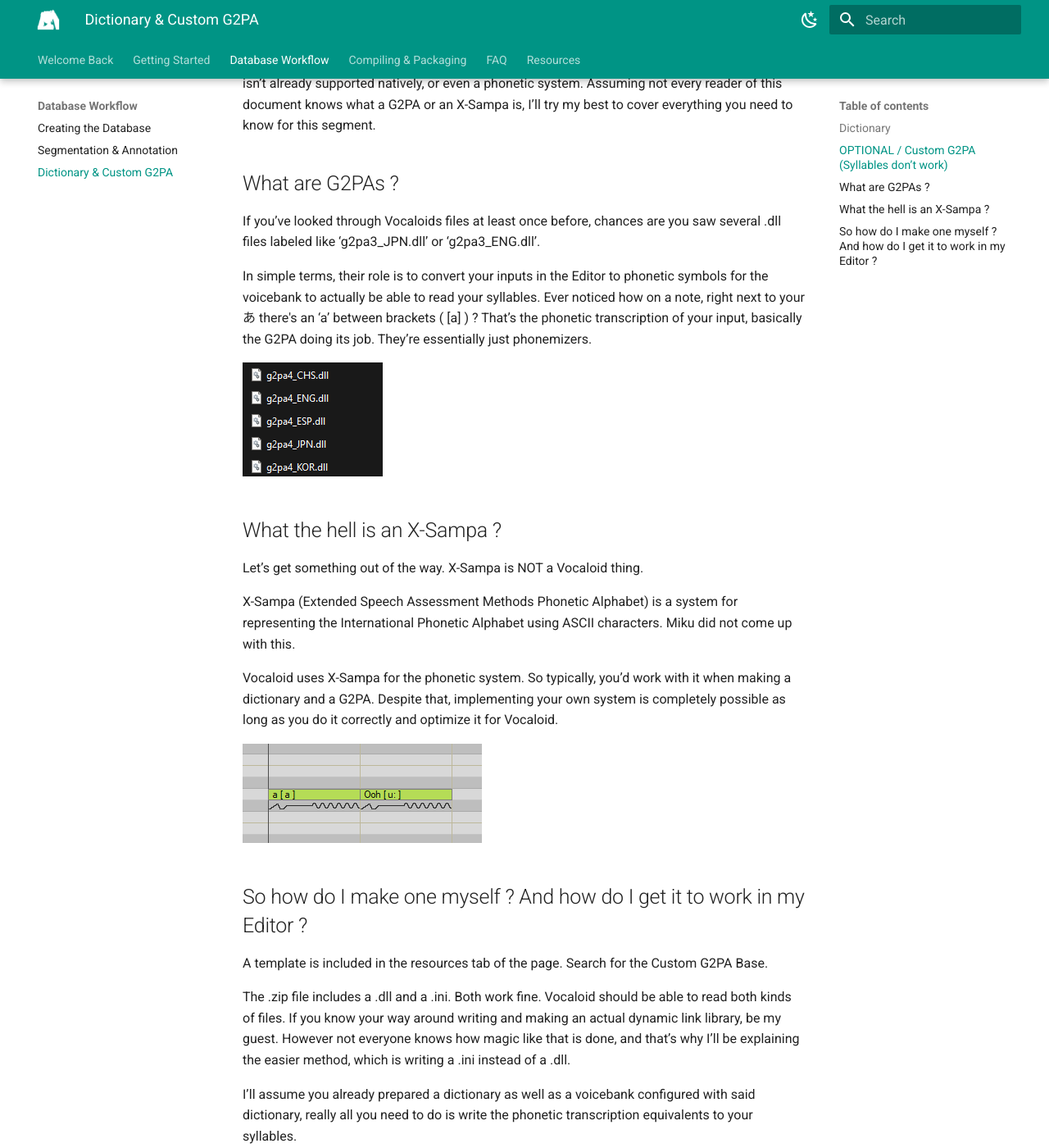
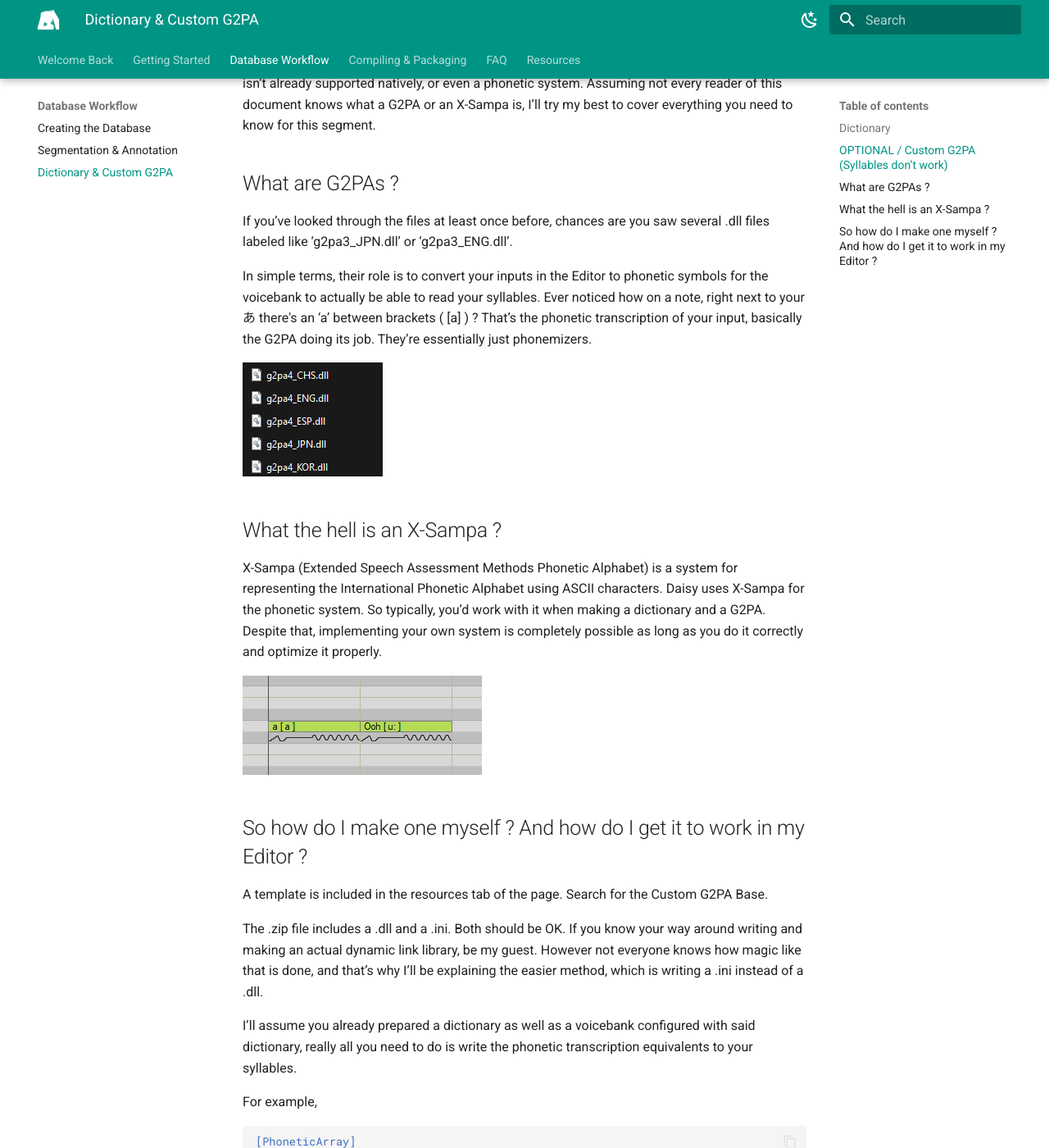
Before and after one commit to aimedb/daisy-db-documentation, an MkDocs documentation site: the page built from daisy db documentation/docs/workflow/dictionary-g2pa.md, in a window 1280 px wide and 1400 px high, scrolled down 1426 px. Shown: the whole window at 82% size. Built offline with MkDocs 1.6.1 and Material for MkDocs 9.7.7, drawn with Linux system fonts in a browser that asks for light colours; some of the changed text lies outside the part shown.

Commit message:
Update dictionary-g2pa.md

```diff
--- a/daisy db documentation/docs/workflow/dictionary-g2pa.md
+++ b/daisy db documentation/docs/workflow/dictionary-g2pa.md
@@ -23,7 +23,7 @@ try my best to cover everything you need to know for this segment.
 
 ## What are G2PAs ?
 
-If you’ve looked through Vocaloids files at least once before, chances are you saw
+If you’ve looked through the files at least once before, chances are you saw
 several .dll files labeled like ‘g2pa3_JPN.dll’ or ‘g2pa3_ENG.dll’.
 
 In simple terms, their role is to convert your inputs in the Editor to phonetic symbols for
@@ -36,15 +36,11 @@ phonemizers.
 
 ## What the hell is an X-Sampa ?
 
-Let’s get something out of the way. X-Sampa is NOT a Vocaloid thing.
-
 X-Sampa (Extended Speech Assessment Methods Phonetic Alphabet) is a system for
-representing the International Phonetic Alphabet using ASCII characters. Miku did not
-come up with this.
-
-Vocaloid uses X-Sampa for the phonetic system. So typically, you’d work with it when
+representing the International Phonetic Alphabet using ASCII characters.
+Daisy uses X-Sampa for the phonetic system. So typically, you’d work with it when
 making a dictionary and a G2PA. Despite that, implementing your own system is
-completely possible as long as you do it correctly and optimize it for Vocaloid.
+completely possible as long as you do it correctly and optimize it properly.
 
 ![](../assets/original/page-23-img-40.png)
 
@@ -53,8 +49,8 @@ completely possible as long as you do it correctly and optimize it for Vocaloid.
 A template is included in the resources tab of the page. Search for the
 Custom G2PA Base.
 
-The .zip file includes a .dll and a .ini. Both work fine. Vocaloid should be able to read
-both kinds of files. If you know your way around writing and making an actual dynamic
+The .zip file includes a .dll and a .ini. Both should be OK.
+If you know your way around writing and making an actual dynamic
 link library, be my guest. However not everyone knows how magic like that is done, and
 that’s why I’ll be explaining the easier method, which is writing a .ini instead of a .dll.
 
@@ -82,7 +78,7 @@ Once you’re done writing your G2PA, go to C:\Program Files
 (x86)\VOCALOID4\Editor or C:\Program Files (x86)\Vocaloid4FE if you’re using FE,
 and add your phonemizer.
 
-By default, Vocaloid is limited to only 5 G2PAs at a time, since it has only 5 slots in the
+By default, the Editor is limited to only 5 G2PAs at a time, since it has only 5 slots in the
 Registry.
 
 To add your own slot for your own phonemizer, you’re going to head to your Registry
@@ -99,5 +95,5 @@ Inside the key you’ve just made, create a new string value (‘New > String Va
 Double click the string, and change ‘Value Name’ to ‘g2pa’ and ‘Value Data’ to your
 G2PAs name. (Example : g2pa4_CHS.dll, g2pa4_CHS.ini)
 
-You’re done, your custom G2PA should now work within Vocaloid. (Special thanks 2
+You’re done, your custom G2PA should now work. (Special thanks 2
 ZouZouPowa for figuring this part out !!)
```
